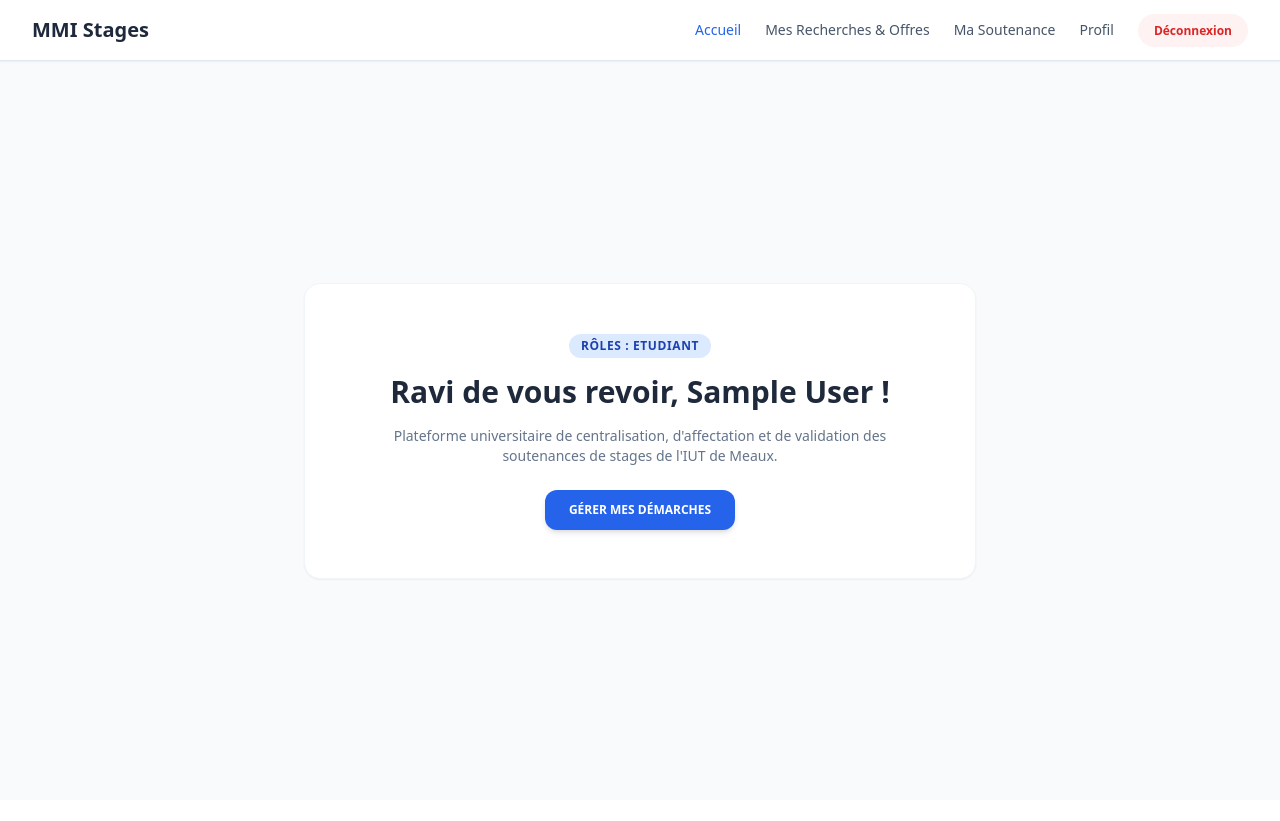
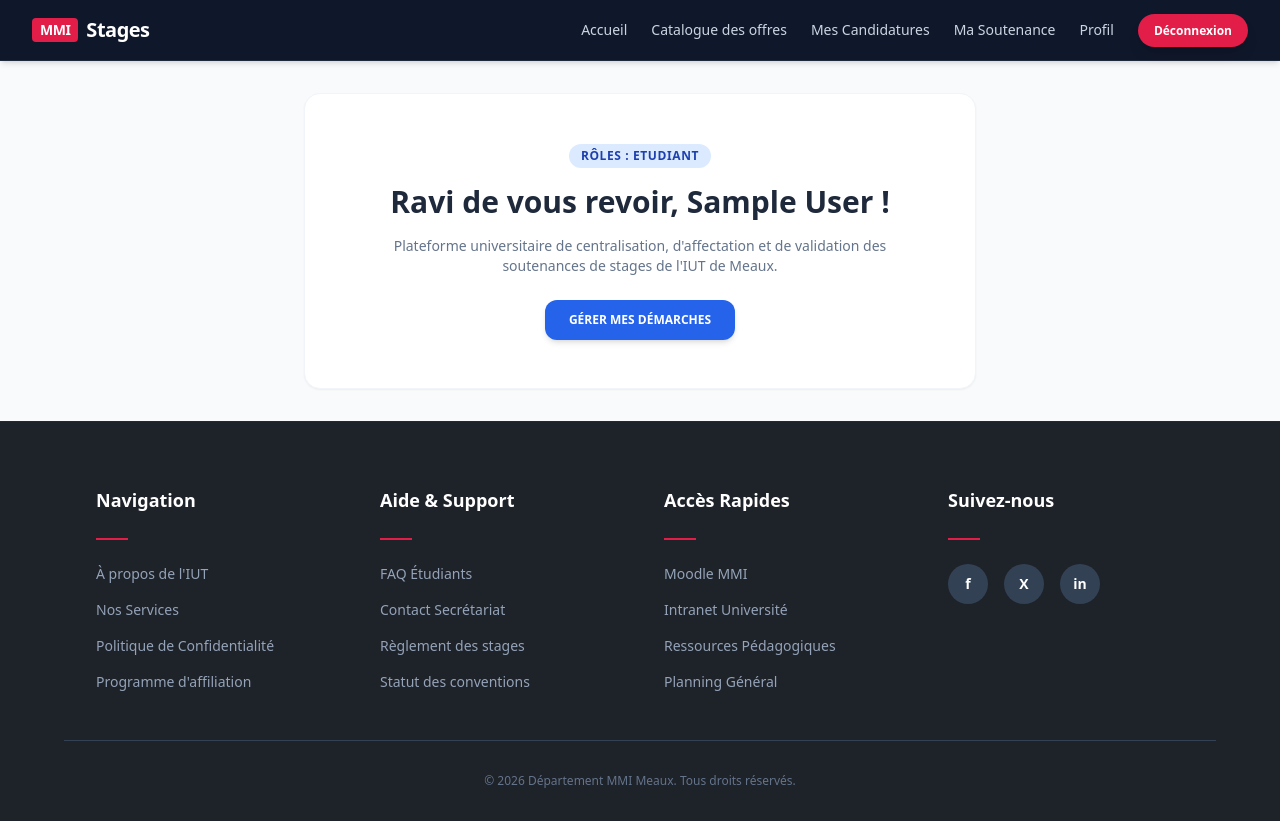
Before and after one commit to Ir0k888/SAE-201-203-stages, a PHP site: page / in a window 1280 px wide. Before the commit the page ends 580 px from the top, so only its background shows below. Run offline with PHP 8.4, Linux system fonts and the light colour scheme; the visitor is signed in with stand-in values (Sample User, id 1); some libraries are stand-ins or nearby versions.

Commit message:
reshape_colors_entreprise

```diff
--- a/actions/login_action.php
+++ b/actions/login_action.php
@@ -22,6 +22,7 @@ if ($_SERVER['REQUEST_METHOD'] === 'POST') {
             $_SESSION['role'] = 'Etudiant';
             $_SESSION['nom'] = $user['nom'];
             $_SESSION['prenom'] = $user['prenom'];
+            $_SESSION['politique_acceptee'] = $user['politique_acceptee']; // Ajout
             header('Location: ../index.php');
             exit();
         }
@@ -39,6 +40,7 @@ if ($_SERVER['REQUEST_METHOD'] === 'POST') {
             $_SESSION['role'] = $user['role'];
             $_SESSION['nom'] = $user['nom'];
             $_SESSION['prenom'] = $user['prenom'];
+            $_SESSION['politique_acceptee'] = $user['politique_acceptee']; // Ajout
             header('Location: ../index.php');
             exit();
         }
--- /dev/null
+++ b/includes/footer.php
@@ -0,0 +1,82 @@
+<?php
+$is_root = (basename($_SERVER['PHP_SELF']) == 'index.php');
+$root_path = $is_root ? '' : '../';
+?>
+
+<!-- MODALE POLITIQUE DE CONFIDENTIALITÉ (RGPD) -->
+<?php if (isset($_SESSION['user_id']) && isset($_SESSION['politique_acceptee']) && $_SESSION['politique_acceptee'] == 0): ?>
+<div class="fixed inset-0 bg-slate-900/90 z-50 flex items-center justify-center p-4 backdrop-blur-sm">
+    <div class="bg-white rounded-2xl p-8 max-w-2xl w-full shadow-2xl relative overflow-hidden">
+        <div class="absolute top-0 left-0 w-full h-2 bg-gradient-to-r from-rose-500 to-blue-600"></div>
+        <h2 class="text-2xl font-black text-slate-900 mb-4">Mise à jour de nos conditions</h2>
+        <p class="text-slate-600 mb-4">Pour continuer à utiliser MMI Stages, vous devez accepter notre politique de confidentialité concernant le traitement de vos données scolaires et personnelles.</p>
+
+        <details class="mb-6 bg-slate-50 border border-slate-200 rounded-lg">
+            <summary class="font-bold text-sm text-slate-700 cursor-pointer p-4 hover:bg-slate-100 transition-colors">Lire en détail la politique</summary>
+            <div class="p-4 text-xs text-slate-500 border-t border-slate-200 h-32 overflow-y-auto">
+                <p class="mb-2"><strong>1. Collecte des données</strong><br>Lorem ipsum dolor sit amet, consectetur adipiscing elit. Curabitur vel risus mauris. Nulla facilisi. Sed malesuada, nisi eu accumsan consequat, turpis nisl interdum sem, vitae tempus odio erat quis est.</p>
+                <p class="mb-2"><strong>2. Utilisation</strong><br>Suspendisse potenti. Fusce consequat bibendum enim ac ultricies. Etiam sed laoreet lorem. Nullam eu ex sit amet arcu ullamcorper efficitur.</p>
+                <p><strong>3. Droits des utilisateurs</strong><br>Proin vitae lectus nec lacus lacinia bibendum. Morbi tristique, metus quis aliquet dapibus, arcu leo sodales elit, vel tristique ligula tellus eget elit.</p>
+            </div>
+        </details>
+
+        <form action="<?= $root_path ?>actions/accepter_politique_action.php" method="POST" class="flex gap-4 justify-end">
+            <button type="submit" name="action" value="refuser" class="px-6 py-2.5 rounded-xl font-bold text-sm text-slate-500 hover:bg-slate-100 transition-colors">Refuser et se déconnecter</button>
+            <button type="submit" name="action" value="accepter" class="px-6 py-2.5 rounded-xl font-bold text-sm bg-slate-900 text-white hover:bg-slate-800 transition-colors shadow-lg">J'accepte les conditions</button>
+        </form>
+    </div>
+</div>
+<?php endif; ?>
+
+<!-- LE FOOTER DESIGN -->
+<footer class="bg-[#1e2229] text-white pt-16 pb-8 border-t border-slate-800 mt-auto">
+    <div class="max-w-6xl mx-auto px-8 grid grid-cols-1 md:grid-cols-4 gap-12 text-sm">
+
+        <div>
+            <h3 class="font-bold text-lg mb-6">Navigation</h3>
+            <div class="w-8 h-0.5 bg-rose-600 mb-6"></div>
+            <ul class="space-y-4 text-slate-400">
+                <li><a href="#" class="hover:text-rose-500 transition-colors">À propos de l'IUT</a></li>
+                <li><a href="#" class="hover:text-rose-500 transition-colors">Nos Services</a></li>
+                <li><a href="#" class="hover:text-rose-500 transition-colors">Politique de Confidentialité</a></li>
+                <li><a href="#" class="hover:text-rose-500 transition-colors">Programme d'affiliation</a></li>
+            </ul>
+        </div>
+
+        <div>
+            <h3 class="font-bold text-lg mb-6">Aide & Support</h3>
+            <div class="w-8 h-0.5 bg-rose-600 mb-6"></div>
+            <ul class="space-y-4 text-slate-400">
+                <li><a href="#" class="hover:text-rose-500 transition-colors">FAQ Étudiants</a></li>
+                <li><a href="#" class="hover:text-rose-500 transition-colors">Contact Secrétariat</a></li>
+                <li><a href="#" class="hover:text-rose-500 transition-colors">Règlement des stages</a></li>
+                <li><a href="#" class="hover:text-rose-500 transition-colors">Statut des conventions</a></li>
+            </ul>
+        </div>
+
+        <div>
+            <h3 class="font-bold text-lg mb-6">Accès Rapides</h3>
+            <div class="w-8 h-0.5 bg-rose-600 mb-6"></div>
+            <ul class="space-y-4 text-slate-400">
+                <li><a href="#" class="hover:text-rose-500 transition-colors">Moodle MMI</a></li>
+                <li><a href="#" class="hover:text-rose-500 transition-colors">Intranet Université</a></li>
+                <li><a href="#" class="hover:text-rose-500 transition-colors">Ressources Pédagogiques</a></li>
+                <li><a href="#" class="hover:text-rose-500 transition-colors">Planning Général</a></li>
+            </ul>
+        </div>
+
+        <div>
+            <h3 class="font-bold text-lg mb-6">Suivez-nous</h3>
+            <div class="w-8 h-0.5 bg-rose-600 mb-6"></div>
+            <div class="flex gap-4">
+                <a href="#" class="w-10 h-10 rounded-full bg-slate-700 flex items-center justify-center hover:bg-rose-600 transition-colors text-white font-bold">f</a>
+                <a href="#" class="w-10 h-10 rounded-full bg-slate-700 flex items-center justify-center hover:bg-rose-600 transition-colors text-white font-bold">X</a>
+                <a href="#" class="w-10 h-10 rounded-full bg-slate-700 flex items-center justify-center hover:bg-rose-600 transition-colors text-white font-bold">in</a>
+            </div>
+        </div>
+
+    </div>
+    <div class="max-w-6xl mx-auto px-8 mt-12 pt-8 border-t border-slate-700 text-center text-slate-500 text-xs">
+        &copy; <?= date('Y') ?> Département MMI Meaux. Tous droits réservés.
+    </div>
+</footer>
--- a/includes/navbar.php
+++ b/includes/navbar.php
@@ -1,30 +1,37 @@
 <?php
-// On détecte si on est à la racine (index.php) ou dans le dossier /pages/ pour ajuster les chemins des liens
 $is_root = (basename($_SERVER['PHP_SELF']) == 'index.php');
 $root_path = $is_root ? '' : '../';
 $pages_path = $is_root ? 'pages/' : '';
+$role_check = $_SESSION['role'] ?? '';
+$type_compte_check = $_SESSION['type_compte'] ?? '';
 ?>
-<nav class="bg-white border-b border-slate-200 py-4 px-8 flex justify-between items-center sticky top-0 z-50 shadow-sm">
-    <div class="font-bold text-xl text-slate-800">MMI Stages</div>
+<nav class="bg-slate-900 text-white border-b border-slate-800 py-4 px-8 flex justify-between items-center sticky top-0 z-40 shadow-md">
+    <div class="font-black text-xl tracking-tight text-white flex items-center gap-2">
+        <span class="bg-rose-600 text-white px-2 py-0.5 rounded text-sm">MMI</span> Stages
+    </div>
     <ul class="flex items-center gap-6 text-sm font-medium">
-        <li><a href="<?= $root_path ?>index.php" class="text-blue-600">Accueil</a></li>
+        <li><a href="<?= $root_path ?>index.php" class="text-slate-300 hover:text-white transition-colors">Accueil</a></li>
 
-        <?php if ($role === 'Etudiant'): ?>
-            <li><a href="<?= $pages_path ?>suivi-recherches.php" class="text-slate-600 hover:text-blue-600">Mes Recherches & Offres</a></li>
-            <li><a href="<?= $pages_path ?>soutenances.php" class="text-slate-600 hover:text-blue-600">Ma Soutenance</a></li>
+        <?php if ($role_check === 'Etudiant'): ?>
+            <li><a href="<?= $pages_path ?>offres.php" class="text-slate-300 hover:text-white transition-colors">Catalogue des offres</a></li>
+            <li><a href="<?= $pages_path ?>suivi-recherches.php" class="text-slate-300 hover:text-white transition-colors">Mes Candidatures</a></li>
+            <li><a href="<?= $pages_path ?>soutenances.php" class="text-slate-300 hover:text-white transition-colors">Ma Soutenance</a></li>
 
-        <?php elseif ($role === 'Administrateur'): ?>
-            <li><a href="<?= $pages_path ?>validation_comptes.php" class="text-slate-600 hover:text-blue-600">Comptes & Rôles</a></li>
+        <?php elseif ($role_check === 'Administrateur'): ?>
+            <li><a href="<?= $pages_path ?>validation_comptes.php" class="text-slate-300 hover:text-white transition-colors">Comptes & Rôles</a></li>
+            <li><a href="<?= $pages_path ?>offres.php" class="text-slate-300 hover:text-white transition-colors">Gérer les offres</a></li>
 
-        <?php elseif ($type_compte === 'enseignant'): ?>
-            <?php if (str_contains($role, 'Responsable de stage')): ?>
-                <li><a href="<?= $pages_path ?>gestion_stages.php" class="text-slate-600 hover:text-blue-600">Gestion Stages</a></li>
-                <li><a href="<?= $pages_path ?>gestion_soutenances.php" class="text-slate-600 hover:text-blue-600">Valid. Soutenances</a></li>
+        <?php elseif ($type_compte_check === 'enseignant'): ?>
+            <?php if (str_contains($role_check, 'Responsable de stage')): ?>
+                <li><a href="<?= $pages_path ?>gestion_stages.php" class="text-slate-300 hover:text-white transition-colors">Gestion Stages</a></li>
             <?php endif; ?>
-            <li><a href="<?= $pages_path ?>suivi_etudiants.php" class="text-slate-600 hover:text-blue-600">Mes Étudiants (Tuteur)</a></li>
+            <?php if (str_contains($role_check, 'Responsable de soutenance')): ?>
+                <li><a href="<?= $pages_path ?>gestion_soutenances.php" class="text-slate-300 hover:text-white transition-colors">Valid. Soutenances</a></li>
+            <?php endif; ?>
+            <li><a href="<?= $pages_path ?>suivi_etudiants.php" class="text-slate-300 hover:text-white transition-colors">Mes Étudiants (Tuteur)</a></li>
         <?php endif; ?>
 
-        <li><a href="<?= $pages_path ?>profil.php" class="text-slate-600 hover:text-blue-600">Profil</a></li>
-        <li><a href="<?= $root_path ?>actions/logout_action.php" class="bg-red-50 text-red-600 px-4 py-2 rounded-full text-xs font-bold hover:bg-red-100 transition-colors">Déconnexion</a></li>
+        <li><a href="<?= $pages_path ?>profil.php" class="text-slate-300 hover:text-white transition-colors">Profil</a></li>
+        <li><a href="<?= $root_path ?>actions/logout_action.php" class="bg-rose-600 text-white px-4 py-2 rounded-full text-xs font-bold hover:bg-rose-700 transition-colors shadow-lg">Déconnexion</a></li>
     </ul>
 </nav>
--- a/index.php
+++ b/index.php
@@ -38,5 +38,6 @@ $type_compte = $_SESSION['type_compte'];
             <?php endif; ?>
         </div>
     </main>
+    <?php include ($is_root ? '' : '../') . 'includes/footer.php'; ?>
 </body>
 </html>
--- a/pages/gestion_soutenances.php
+++ b/pages/gestion_soutenances.php
@@ -64,5 +64,6 @@ $soutenances = $pdo->query($query)->fetchAll();
             </div>
         </div>
     </main>
+    <?php include ($is_root ? '' : '../') . 'includes/footer.php'; ?>
 </body>
 </html>
--- a/pages/gestion_stages.php
+++ b/pages/gestion_stages.php
@@ -107,5 +107,6 @@ $profs = $pdo->query("SELECT id_enseignant, nom, prenom FROM Enseignant WHERE st
             </div>
         </div>
     </main>
+    <?php include ($is_root ? '' : '../') . 'includes/footer.php'; ?>
 </body>
 </html>
--- a/pages/offres.php
+++ b/pages/offres.php
@@ -88,5 +88,6 @@ $offres = $pdo->query("SELECT * FROM Offre_de_stage ORDER BY id_offre_de_stage D
             </div>
         </div>
     </main>
+    <?php include ($is_root ? '' : '../') . 'includes/footer.php'; ?>
 </body>
 </html>
--- a/pages/profil.php
+++ b/pages/profil.php
@@ -111,5 +111,6 @@ if ($type_compte === 'etudiant') {
             </div>
         </div>
     </main>
+    <?php include ($is_root ? '' : '../') . 'includes/footer.php'; ?>
 </body>
 </html>
--- a/pages/soutenances.php
+++ b/pages/soutenances.php
@@ -60,5 +60,6 @@ $soutenance = $stmt->fetch();
             </div>
         </div>
     </main>
+    <?php include ($is_root ? '' : '../') . 'includes/footer.php'; ?>
 </body>
 </html>
--- a/pages/suivi-recherches.php
+++ b/pages/suivi-recherches.php
@@ -93,5 +93,6 @@ $recherches = $stmt->fetchAll();
             </div>
         </div>
     </main>
+    <?php include ($is_root ? '' : '../') . 'includes/footer.php'; ?>
 </body>
 </html>
--- a/pages/suivi_etudiants.php
+++ b/pages/suivi_etudiants.php
@@ -78,5 +78,6 @@ $etudiants = $stmt->fetchAll();
             </div>
         </div>
     </main>
+    <?php include ($is_root ? '' : '../') . 'includes/footer.php'; ?>
 </body>
 </html>
--- a/pages/validation_comptes.php
+++ b/pages/validation_comptes.php
@@ -97,5 +97,6 @@ $profs_valides = $pdo->query("SELECT * FROM Enseignant WHERE statut_compte = 'va
             </div>
         </div>
     </main>
+    <?php include ($is_root ? '' : '../') . 'includes/footer.php'; ?>
 </body>
 </html>
```
Also changed, not shown: actions/accepter_politique_action.php (added, +32 -0 lines), database/init_db.sql (+16 -5 lines), login.php (+32 -25 lines), assets/uploads/enseignant_1_1780835056.png (added), assets/uploads/enseignant_2_1780835357.jpg (added).
